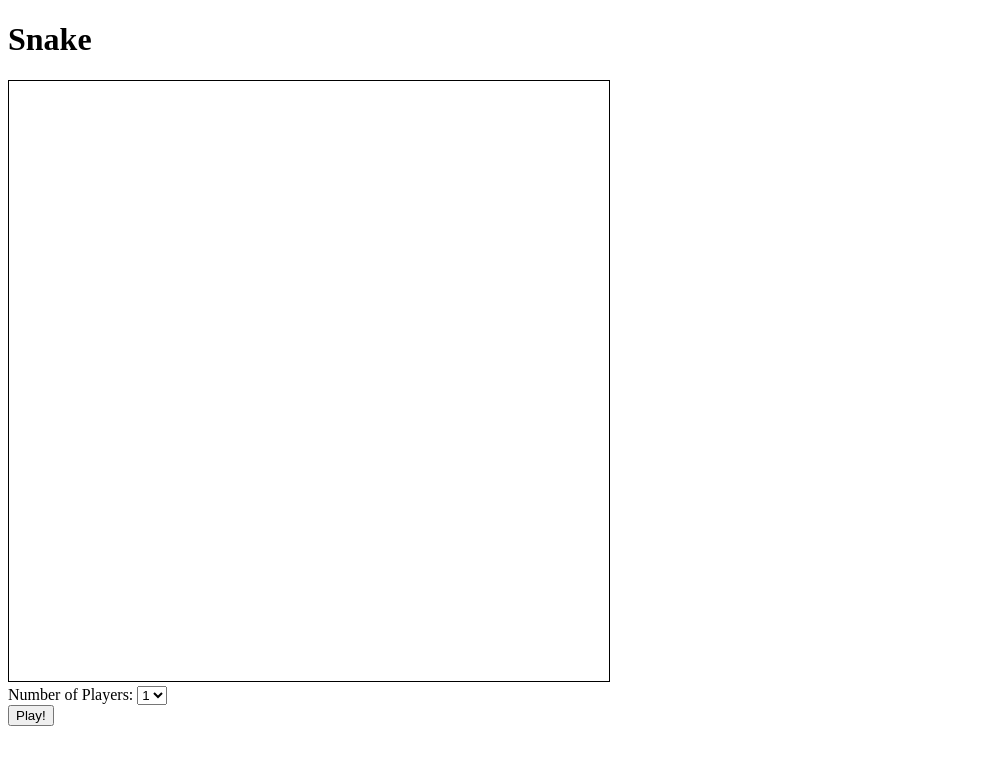
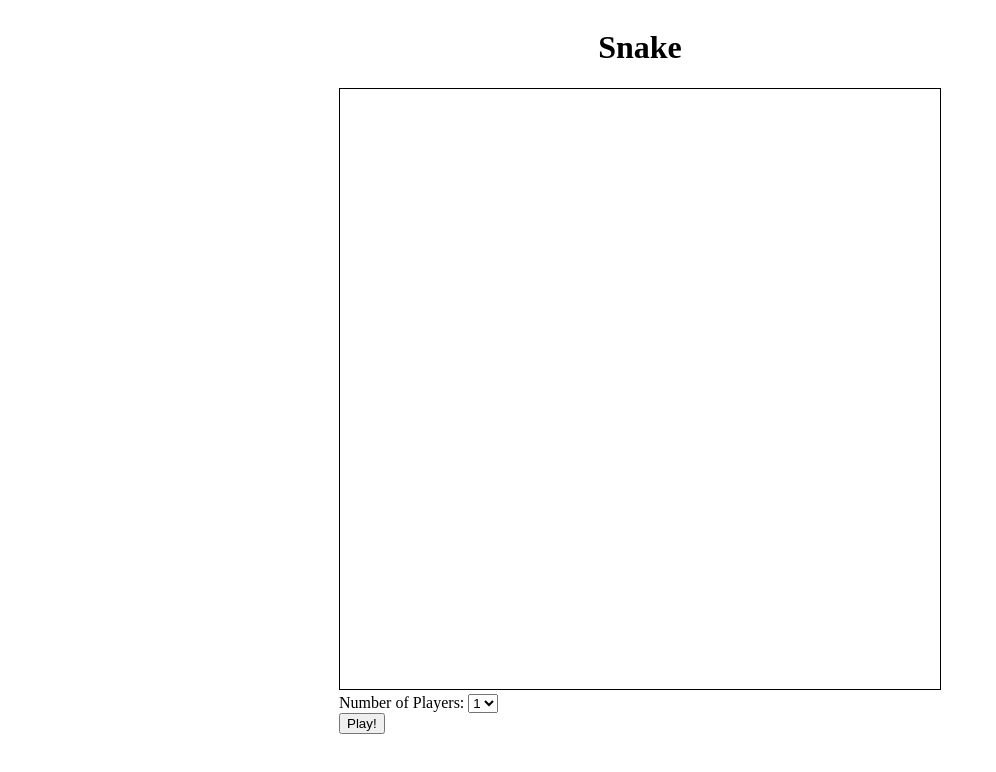
Before and after one commit to jxhdev/snakeJS, a plain HTML site: page index.html in a window 1280 px wide. Shown: the whole page, without its empty margins (0-996 px from the left). Drawn offline with Linux system fonts and the light colour scheme.

Commit message:
basic styling

```diff
--- /dev/null
+++ b/index.css
@@ -0,0 +1,8 @@
+body {
+  display: flex;
+  justify-content: center;
+}
+
+h1 {
+  text-align: center;
+}
--- a/index.html
+++ b/index.html
@@ -4,18 +4,22 @@
     <meta charset="UTF-8">
     <meta name="viewport" content="width=device-width, initial-scale=1.0">
     <meta http-equiv="X-UA-Compatible" content="ie=edge">
+    <link rel="stylesheet" href="index.css">
     <title>Snake</title>
 </head>
 <body>
+    <div id='game'>
     <h1>Snake</h1>
     <canvas id="board" style="border: solid 1px black"></canvas>
-    <div>Number of Players:
+    <div>
+        Number of Players:
         <select id='numPlayers'>
             <option value='1'>1</option>
             <option value='2'>2</option>
         </select>
     </div>
     <button onclick='playButton()'>Play!</button>
+    </div>
     <script src="./snake.js"></script>
 </body>
 </html>
```
